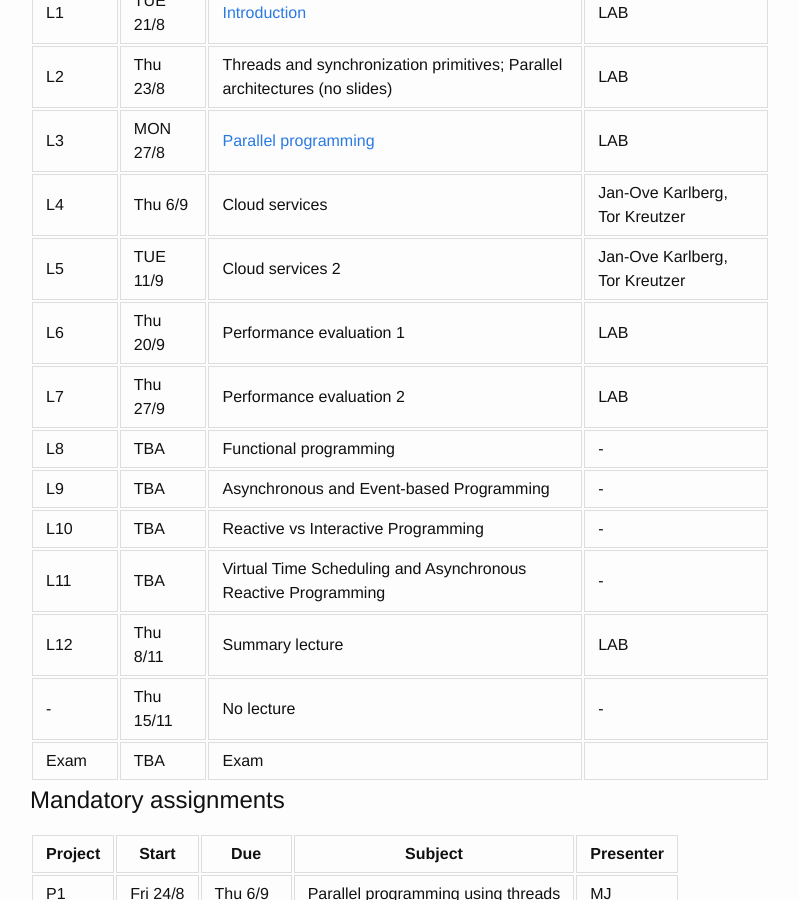
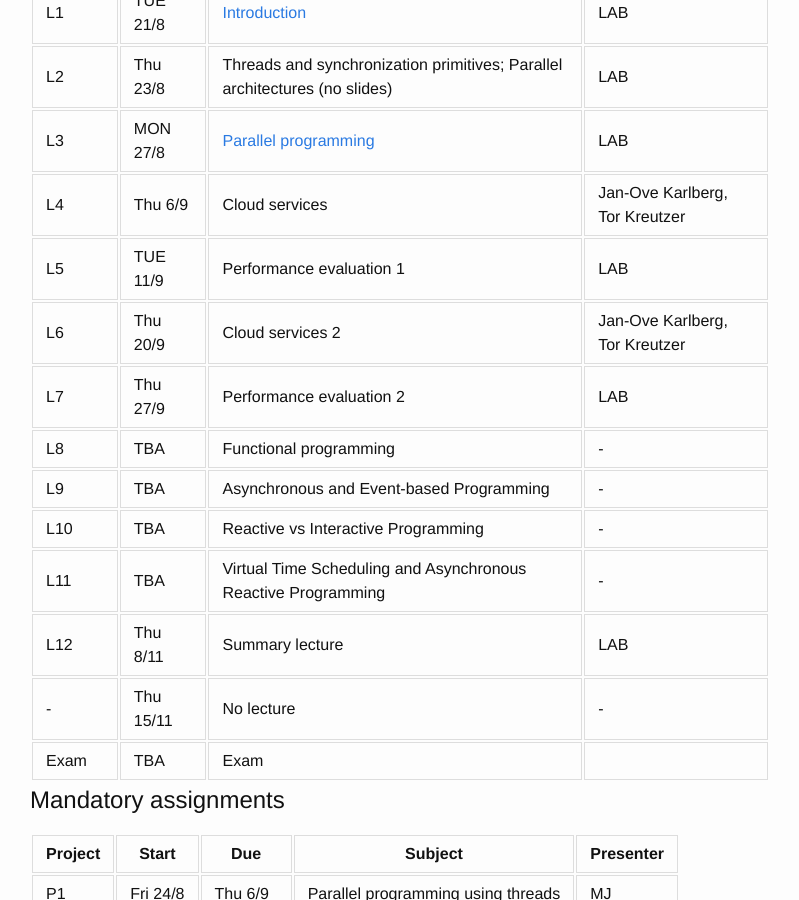
Before and after one commit to uit-inf-2202-f18/uit-inf-2202-f18.github.io, a Jekyll site: the page built from index.md, in a window 1280 px wide and 900 px high, scrolled down 852 px. Shown: the whole window, without its empty margins (240-1039 px from the left). Built offline with Jekyll 4.4.1, drawn with Linux system fonts in a browser that asks for light colours; our own code applies the rules of GitHub Pages for plain Markdown files.

Commit message:
Updated lecture plan

```diff
--- a/index.md
+++ b/index.md
@@ -36,8 +36,8 @@ Refer to the lecture and mandatory assignment plan, and e-mails for which room i
 | L2      | Thu 23/8  | Threads and synchronization primitives; Parallel architectures (no slides) | LAB |
 | L3      | MON 27/8  | [Parallel programming](lectures/03-parallel-programs.pptx) | LAB |
 | L4      | Thu 6/9   | Cloud services                                | Jan-Ove Karlberg, Tor Kreutzer |
-| L5      | TUE 11/9  | Cloud services 2                              | Jan-Ove Karlberg, Tor Kreutzer |
-| L6      | Thu 20/9  | Performance evaluation 1                      | LAB       |
+| L5      | TUE 11/9  | Performance evaluation 1                      | LAB       |
+| L6      | Thu 20/9  | Cloud services 2                              | Jan-Ove Karlberg, Tor Kreutzer |
 | L7      | Thu 27/9  | Performance evaluation 2                      | LAB       |
 | L8      | TBA       | Functional programming                        | - |
 | L9      | TBA       | Asynchronous and Event-based Programming      | - |
@@ -52,7 +52,7 @@ Refer to the lecture and mandatory assignment plan, and e-mails for which room i
 
 | Project |	Start      | Due      | Subject  | Presenter |
 |---------|------------|----------|----------|---------|
-| P1 	  | Fri 24/8   | Thu 6/9  | Parallel programming using threads | MJ      |
+| P1 	    | Fri 24/8   | Thu 6/9  | Parallel programming using threads | MJ      |
 | P2      | Thu 6/9    | Thu 4/10 | Cloud programming                  | TK, JOK |
 | P3      | Fri 5/10   | TBD      | Reactive programming               | MJ |
 
```
